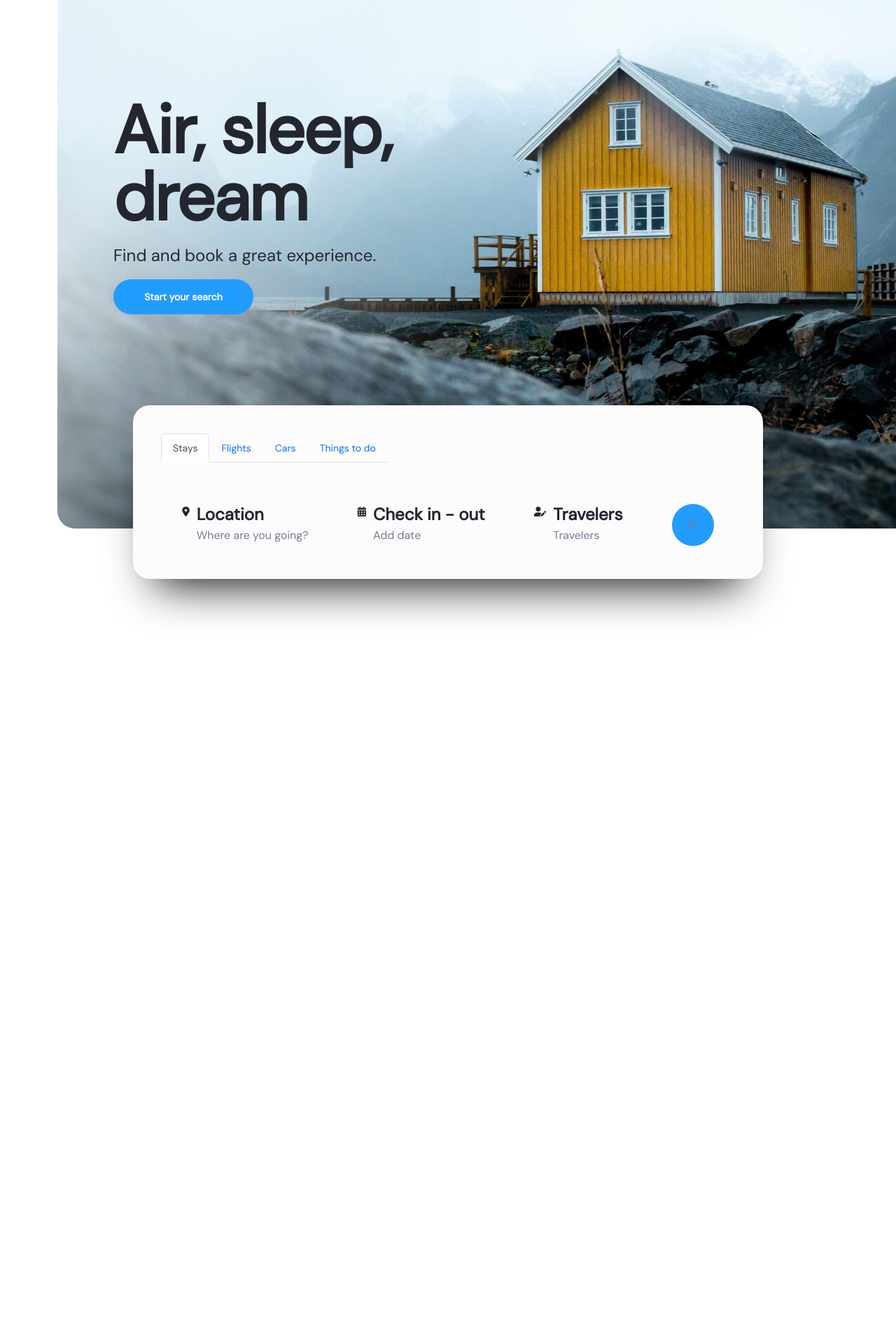
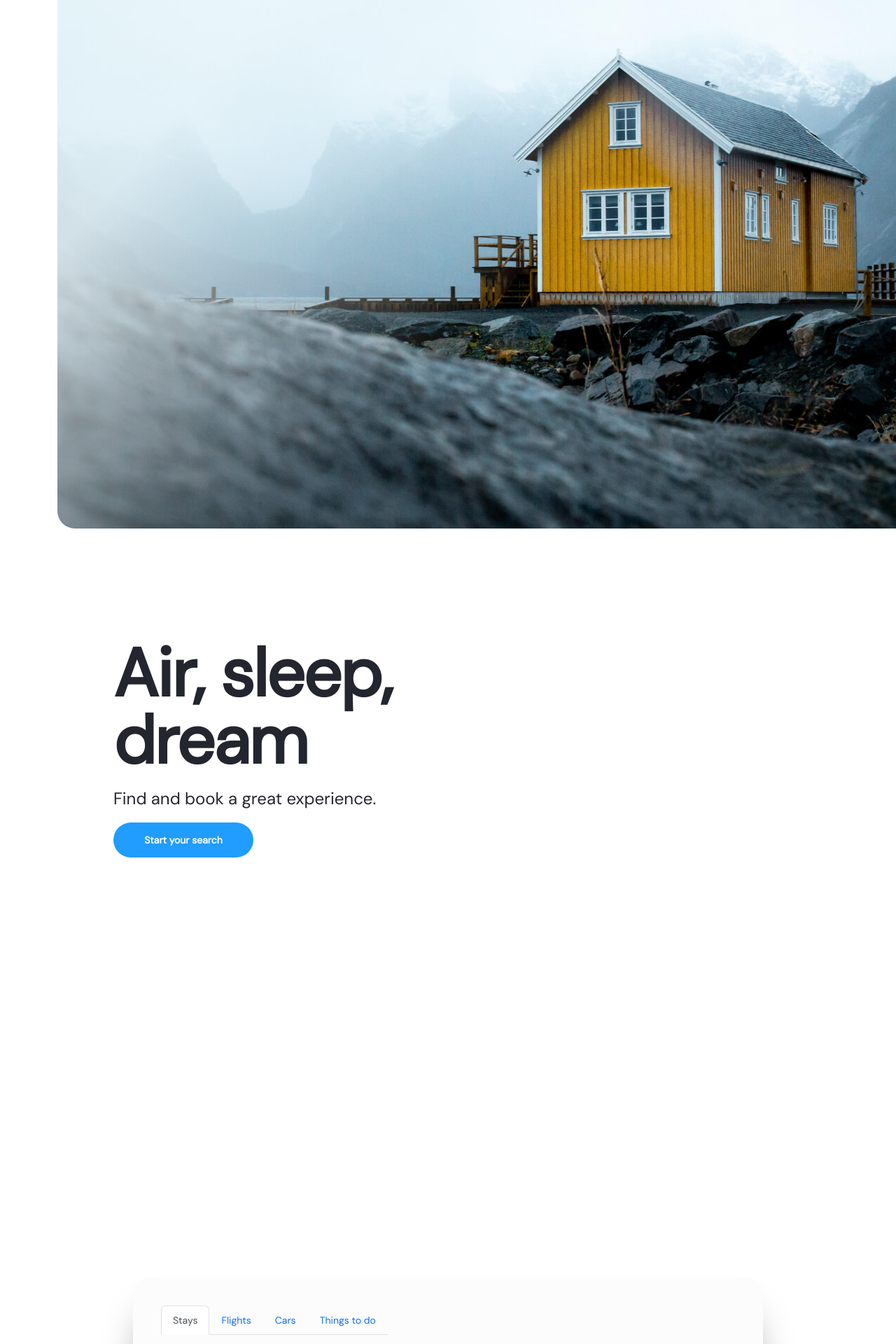
Before and after one commit to KienNguyen1911/ComputingProject, a Laravel app: template resources/views/header.blade.php in a window 1280 px wide; the page is wider, and only the part inside the window is pictured. Shown: the part 411-2331 px from the top of that part at 70% size. Before the commit the page ends 1296 px from the top of that part, so only its background shows below. Run offline with Laravel 9, Linux system fonts and the light colour scheme; the template is opened without the code that fills it, so the values that code supplies are empty.

Commit message:
change test to header

```diff
--- a/public/css/test.css
+++ b/public/css/header.css
@@ -1,5 +1,4 @@
 .header {
-    position: relative;
     display: flex;
     align-items: center;
 }
@@ -83,12 +82,10 @@
     margin-top: 12.5px;
 }
 .background {
-    position: absolute;
+
 }
 .background-image {
-    display: flex;
-    justify-content: center;
-    position: absolute;
+
 }
 .background-text {
     position: relative;
@@ -147,7 +144,6 @@
     margin-top: 140px;
 }
 .search-bar__icon {
-
 }
 .search-bar__text {
     margin-left: 10px;
@@ -161,9 +157,9 @@
     font-weight: 400;
     line-height: 30px;
     font-size: 16px;
-    color: #777E90;
+    color: #777e90;
 }
-.search-bar__icon__background{
+.search-bar__icon__background {
     width: 60px;
     height: 60px;
     border-radius: 50%;
--- a/resources/views/header.blade.php
+++ b/resources/views/header.blade.php
@@ -9,7 +9,7 @@
         <link rel="preconnect" href="https://fonts.gstatic.com" crossorigin>
         <link href="https://fonts.googleapis.com/css2?family=DM+Sans&display=swap" rel="stylesheet">
         <link href="{{asset('css/base.css')}}" rel="stylesheet">
-        <link rel="stylesheet" href="{{asset('css/test.css')}}">
+        <link rel="stylesheet" href="{{asset('css/header.css')}}">
         <link rel="stylesheet" href="https://cdnjs.cloudflare.com/ajax/libs/font-awesome/6.2.0/css/all.min.css">
     </head>
     <body>
@@ -56,7 +56,6 @@
             <div class="background">
                 <div class="background-image">
                     <img src="{{asset('image/main-pic-1.jpg')}}" style="border-radius: 25px"alt="Main">
-                </div>
                     <div class="background-text">
                         <div class="background-text__title">
                             Air, sleep, dream
@@ -69,7 +68,6 @@
                         </div>
                     </div>
                 </div>
-        {{--Search--}}
                 <div class="search">
                     <div class="search-navbar">
                         <ul class="nav nav-tabs">
@@ -132,6 +130,8 @@
                     </div>
                 </div>
             </div>
+        {{--Search--}}
+        </div>
         <script src="https://cdn.jsdelivr.net/npm/bootstrap@5.2.2/dist/js/bootstrap.bundle.min.js" integrity="sha384-OERcA2EqjJCMA+/3y+gxIOqMEjwtxJY7qPCqsdltbNJuaOe923+mo//f6V8Qbsw3" crossorigin="anonymous"></script>
     </body>
 </html>
```
Lines whose indentation alone changed are shown as unchanged.
